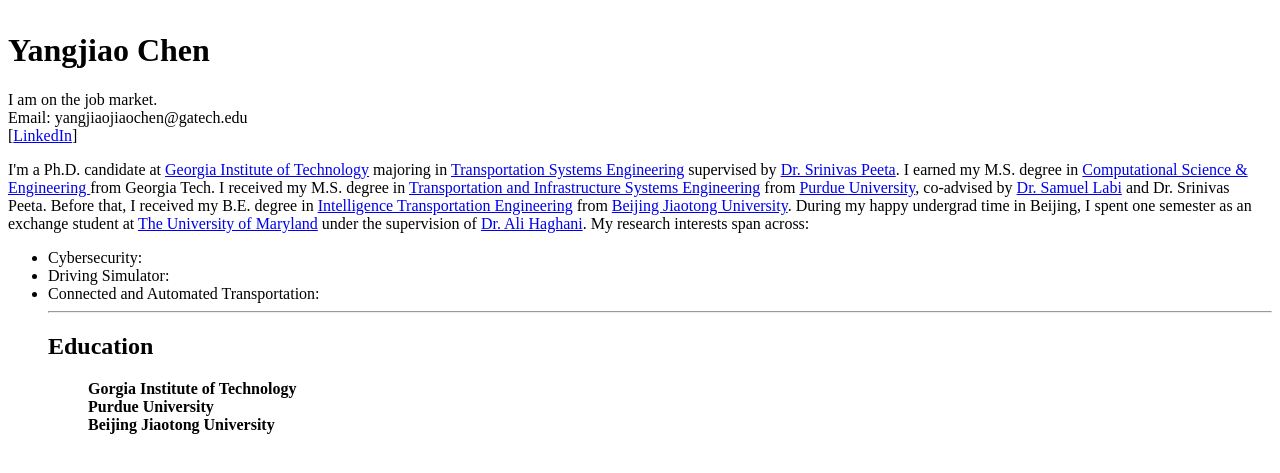
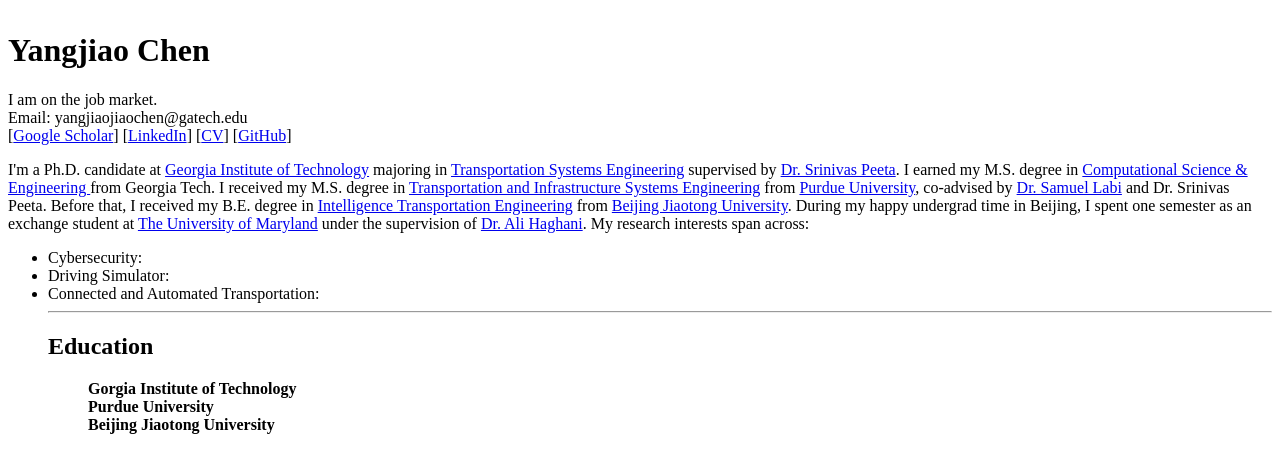
Before and after one commit to YangjiaoChen/YangjiaoChen.github.io, a Jekyll site: the page built from index.html, in a window 1280 px wide, cut to the strip 267-740 px from the top of the page. Built offline with Jekyll 4.4.1, drawn with Linux system fonts in a browser that asks for light colours.

Commit message:
Update index.html

```diff
--- a/index.html
+++ b/index.html
@@ -85,7 +85,10 @@ title: "Yangjiao Chen"
 
       I am on the job market.<br />
       Email: yangjiaojiaochen@gatech.edu<br />
+      [<a href="https://scholar.google.com/" target="_blank">Google Scholar</a>]
       [<a href="https://www.linkedin.com/in/Yangjiaojiaochen" target="_blank">LinkedIn</a>]
+      [<a href="https://drive.google.com/" target="_blank">CV</a>]
+      [<a href="https://https://github.com/YangjiaoChen" target="_blank">GitHub</a>]
 
       <!-- <hr>
       <i>Ph.D. in <a href="https://ce.gatech.edu" target="_blank">Civil Engineering </a> </i><br />
```
